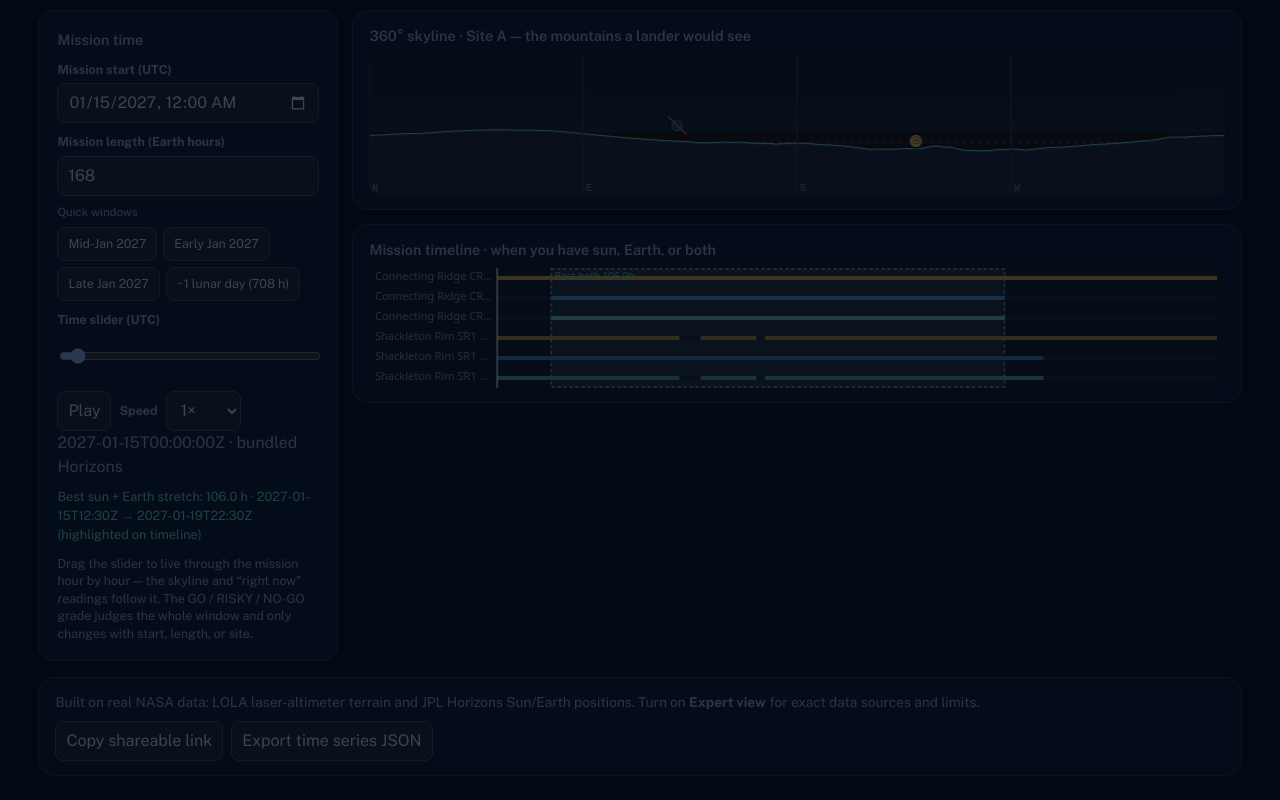
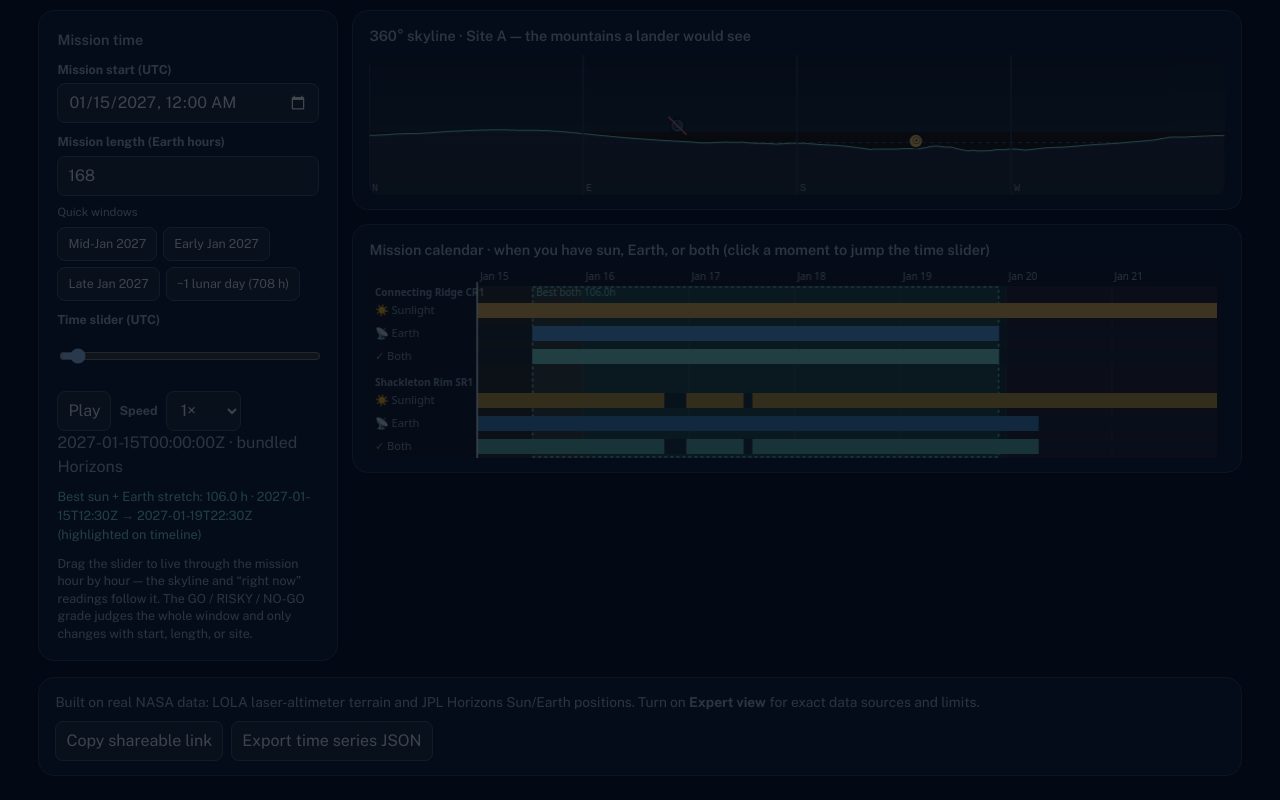
Before and after one commit to kyriosroboticsdev/Nocoast-NasaSpaceHacks, a website built with Vite: page index.html in a window 1280 px wide. Shown: the part 2005-2805 px from the top of the page. Built offline with nearby package versions, Linux system fonts and the light colour scheme; files whose address does not match are found by name.

Commit message:
Timeline: mission-week calendar with click-to-scrub
Per NEXT_LEVEL_PLAN.md Phase 3: replaces the Gantt-style labeled bars with
day columns (one per Earth day), green/amber/red shading from that day's
sun+Earth coverage, and icon-labeled rows (☀️ sunlight, 📡 Earth contact, ✓
both). Clicking or hovering the timeline now jumps/previews the time slider
directly, via t0/t1/track geometry the renderer stores on the canvas
dataset for the app shell to read.

Verified: tsc --noEmit clean, npm run build clean.

Co-Authored-By: Claude Sonnet 5 <noreply@anthropic.com>

```diff
--- a/index.html
+++ b/index.html
@@ -292,8 +292,8 @@
             <canvas id="skyline" width="800" height="140" aria-label="Horizon skyline with Sun and Earth"></canvas>
           </div>
           <div class="viz-block" data-tour="timeline">
-            <h3>Mission timeline · when you have sun, Earth, or both</h3>
-            <canvas id="timeline" width="800" height="120" aria-label="Sunlight and Earth contact timeline"></canvas>
+            <h3>Mission calendar · when you have sun, Earth, or both <span class="viz-hint">(click a moment to jump the time slider)</span></h3>
+            <canvas id="timeline" width="800" height="190" role="img" aria-label="Sunlight and Earth contact calendar"></canvas>
           </div>
         </div>
       </section>
--- a/src/app.ts
+++ b/src/app.ts
@@ -1201,6 +1201,29 @@ function wireUi() {
     URL.revokeObjectURL(a.href);
     el('share-status').textContent = 'Exported time-series JSON.';
   };
+  // Calendar timeline: click (or drag-hover) to jump the time slider.
+  const timelineCanvas = el<HTMLCanvasElement>('timeline');
+  const timelineTimeAt = (ev: MouseEvent): string | null => {
+    const d = timelineCanvas.dataset;
+    const t0 = Number(d.t0);
+    const t1 = Number(d.t1);
+    const trackX = Number(d.trackX);
+    const trackW = Number(d.trackW);
+    if (!Number.isFinite(t0) || !Number.isFinite(trackW) || trackW <= 0) return null;
+    const rect = timelineCanvas.getBoundingClientRect();
+    const f = (ev.clientX - rect.left - trackX) / trackW;
+    if (f < 0 || f > 1) return null;
+    return new Date(t0 + f * (t1 - t0)).toISOString();
+  };
+  timelineCanvas.addEventListener('click', ev => {
+    const t = timelineTimeAt(ev);
+    if (t) setScrubUtc(t);
+  });
+  timelineCanvas.addEventListener('mousemove', ev => {
+    const t = timelineTimeAt(ev);
+    timelineCanvas.title = t ? `Click to jump the time slider to ${t.slice(0, 16)}Z` : '';
+  });
+
   window.addEventListener('resize', () => {
     if (assessA) paintAssessment(getScenario());
   });
--- a/src/style.css
+++ b/src/style.css
@@ -192,7 +192,7 @@ canvas:not(#skyline):not(#timeline) {
   border-radius: 10px;
   background: #0b1420;
 }
-#timeline { height: 120px; }
+#timeline { height: 190px; cursor: crosshair; }
 
 .decision-cluster { grid-template-columns: 1fr; }
 .decision-panel {
--- a/src/viz/timeline.ts
+++ b/src/viz/timeline.ts
@@ -6,7 +6,32 @@ export type TimelineHighlight = {
   window: TimeWindow | null;
 };
 
-/** Gantt-style sunlight / Earth LOS timeline with best-window highlighter. */
+const DAY_MS = 86_400_000;
+const MONTHS = ['Jan', 'Feb', 'Mar', 'Apr', 'May', 'Jun', 'Jul', 'Aug', 'Sep', 'Oct', 'Nov', 'Dec'];
+
+/** Fraction of [t0, t1] covered by the given windows (clipped). */
+function coverage(windows: TimeWindow[], t0: number, t1: number): number {
+  let covered = 0;
+  for (const win of windows) {
+    const a = Math.max(t0, Date.parse(win.startUtc));
+    const b = Math.min(t1, Date.parse(win.endUtc));
+    if (b > a) covered += b - a;
+  }
+  return covered / Math.max(1, t1 - t0);
+}
+
+function dayShade(bothFrac: number): string {
+  if (bothFrac >= 0.5) return 'rgba(61, 207, 142, 0.14)';   // green — healthy day
+  if (bothFrac >= 0.15) return 'rgba(230, 184, 77, 0.12)';  // amber — thin margins
+  return 'rgba(224, 112, 112, 0.10)';                       // red — dead day
+}
+
+/**
+ * Mission-week calendar: one column per Earth day (UTC) with green/amber/red
+ * shading from the sun+Earth coverage of that day, and icon-labeled rows for
+ * sunlight / Earth contact / both-at-once. Click-to-scrub is wired by the app
+ * shell via the t0/t1/trackX/trackW values stored on the canvas dataset.
+ */
 export function renderTimeline(
   canvas: HTMLCanvasElement,
   assessment: MissionAssessment,
@@ -16,7 +41,7 @@ export function renderTimeline(
 ) {
   const dpr = Math.min(devicePixelRatio || 1, 2);
   const cssW = canvas.clientWidth || 600;
-  const cssH = canvas.clientHeight || (secondary ? 120 : 96);
+  const cssH = canvas.clientHeight || (secondary ? 190 : 150);
   canvas.width = Math.floor(cssW * dpr);
   canvas.height = Math.floor(cssH * dpr);
   const ctx = canvas.getContext('2d');
@@ -28,64 +53,105 @@ export function renderTimeline(
   ctx.fillStyle = '#101b28';
   ctx.fillRect(0, 0, w, h);
 
-  const rows = secondary
-    ? [
-        { label: `${assessment.siteLabel} sun`, windows: assessment.sunlightWindows, color: '#e6b84d' },
-        { label: `${assessment.siteLabel} Earth`, windows: assessment.earthWindows, color: '#5aa8e6' },
-        { label: `${assessment.siteLabel} both`, windows: assessment.simultaneousWindows, color: '#7de4d4' },
-        { label: `${secondary.siteLabel} sun`, windows: secondary.sunlightWindows, color: '#c49a3c' },
-        { label: `${secondary.siteLabel} Earth`, windows: secondary.earthWindows, color: '#3f87c4' },
-        { label: `${secondary.siteLabel} both`, windows: secondary.simultaneousWindows, color: '#5bb8aa' },
-      ]
-    : [
-        { label: 'Sunlight', windows: assessment.sunlightWindows, color: '#e6b84d' },
-        { label: 'Earth contact', windows: assessment.earthWindows, color: '#5aa8e6' },
-        { label: 'Both at once', windows: assessment.simultaneousWindows, color: '#7de4d4' },
+  type Row = { icon: string; label: string; windows: TimeWindow[]; color: string };
+  const siteRows = (a: MissionAssessment, dim = false): Row[] => [
+    { icon: '☀️', label: 'Sunlight', windows: a.sunlightWindows, color: dim ? '#c49a3c' : '#e6b84d' },
+    { icon: '📡', label: 'Earth', windows: a.earthWindows, color: dim ? '#3f87c4' : '#5aa8e6' },
+    { icon: '✓', label: 'Both', windows: a.simultaneousWindows, color: dim ? '#5bb8aa' : '#7de4d4' },
   ];
+  const blocks: Array<{ title: string; rows: Row[]; a: MissionAssessment }> = [
+    { title: assessment.siteLabel, rows: siteRows(assessment), a: assessment },
+  ];
+  if (secondary) blocks.push({ title: secondary.siteLabel, rows: siteRows(secondary, true), a: secondary });
 
   const t0 = Date.parse(assessment.samples[0]?.utc ?? scrubUtc);
   const t1 = Date.parse(assessment.samples[assessment.samples.length - 1]?.utc ?? scrubUtc);
   const span = Math.max(1, t1 - t0);
-  const labelW = secondary ? 128 : 100;
+  const labelW = 108;
   const trackX = labelW;
   const trackW = w - labelW - 8;
-  const rowH = h / rows.length;
-  const maxLabel = secondary ? 20 : 16;
+  const headerH = 18;
+  const blockGap = 8;
+  const blockH = (h - headerH - blockGap * (blocks.length - 1)) / blocks.length;
+  const titleH = blocks.length > 1 ? 13 : 0;
+  const rowH = (blockH - titleH) / 3;
 
+  // Expose geometry for click-to-scrub / hover readout in the app shell.
+  canvas.dataset.t0 = String(t0);
+  canvas.dataset.t1 = String(t1);
+  canvas.dataset.trackX = String(trackX);
+  canvas.dataset.trackW = String(trackW);
+
+  // Day columns: shading (site A health) + grid + date labels.
+  const firstDay = Math.floor(t0 / DAY_MS) * DAY_MS;
+  const days: number[] = [];
+  for (let d = firstDay; d < t1; d += DAY_MS) days.push(d);
+  const labelEvery = Math.max(1, Math.ceil(days.length / 10));
+  ctx.font = '10px system-ui, sans-serif';
+  days.forEach((dayStart, i) => {
+    const a = Math.max(t0, dayStart);
+    const b = Math.min(t1, dayStart + DAY_MS);
+    const x0 = trackX + ((a - t0) / span) * trackW;
+    const x1 = trackX + ((b - t0) / span) * trackW;
+    const bothFrac = coverage(assessment.simultaneousWindows, a, b);
+    ctx.fillStyle = dayShade(bothFrac);
+    ctx.fillRect(x0, headerH, x1 - x0, h - headerH);
+    ctx.strokeStyle = 'rgba(164, 182, 204, 0.18)';
+    ctx.beginPath();
+    ctx.moveTo(x0 + 0.5, headerH);
+    ctx.lineTo(x0 + 0.5, h);
+    ctx.stroke();
+    if (i % labelEvery === 0 && x1 - x0 > 26) {
+      const date = new Date(dayStart);
+      ctx.fillStyle = '#a4b6cc';
+      ctx.fillText(`${MONTHS[date.getUTCMonth()]} ${date.getUTCDate()}`, x0 + 3, 12);
+    }
+  });
+
+  // Best-window highlight behind the bars.
   const best = highlight ?? findBestWindow(assessment);
   if (best.window) {
     const x0 = trackX + ((Date.parse(best.window.startUtc) - t0) / span) * trackW;
     const x1 = trackX + ((Date.parse(best.window.endUtc) - t0) / span) * trackW;
-    ctx.fillStyle = 'rgba(125, 228, 212, 0.14)';
-    ctx.fillRect(x0, 0, Math.max(3, x1 - x0), h);
+    ctx.fillStyle = 'rgba(125, 228, 212, 0.12)';
+    ctx.fillRect(x0, headerH, Math.max(3, x1 - x0), h - headerH);
     ctx.strokeStyle = 'rgba(125, 228, 212, 0.85)';
     ctx.lineWidth = 1.5;
     ctx.setLineDash([3, 3]);
-    ctx.strokeRect(x0 + 0.5, 1, Math.max(3, x1 - x0) - 1, h - 2);
+    ctx.strokeRect(x0 + 0.5, headerH + 1, Math.max(3, x1 - x0) - 1, h - headerH - 2);
     ctx.setLineDash([]);
   }
 
-  rows.forEach((row, i) => {
-    const y = i * rowH;
+  blocks.forEach((block, bi) => {
+    const yBlock = headerH + bi * (blockH + blockGap);
+    if (titleH) {
+      ctx.fillStyle = '#8aa0b8';
+      ctx.font = '600 10px system-ui, sans-serif';
+      const title = block.title.length > 24 ? `${block.title.slice(0, 23)}…` : block.title;
+      ctx.fillText(title, 6, yBlock + 10);
+    }
+    block.rows.forEach((row, ri) => {
+      const y = yBlock + titleH + ri * rowH;
       ctx.fillStyle = '#8aa0b8';
       ctx.font = '11px system-ui, sans-serif';
-    const label = row.label.length > maxLabel ? `${row.label.slice(0, maxLabel - 1)}…` : row.label;
-    ctx.fillText(label, 6, y + rowH * 0.62);
-    ctx.fillStyle = '#18293b';
-    ctx.fillRect(trackX, y + 8, trackW, rowH - 16);
+      ctx.fillText(`${row.icon} ${row.label}`, 6, y + rowH * 0.66);
+      ctx.fillStyle = 'rgba(24, 41, 59, 0.75)';
+      ctx.fillRect(trackX, y + 4, trackW, rowH - 8);
       for (const win of row.windows) {
         const x0 = trackX + ((Date.parse(win.startUtc) - t0) / span) * trackW;
         const x1 = trackX + ((Date.parse(win.endUtc) - t0) / span) * trackW;
         ctx.fillStyle = row.color;
-      ctx.fillRect(x0, y + 8, Math.max(2, x1 - x0), rowH - 16);
+        ctx.fillRect(x0, y + 4, Math.max(2, x1 - x0), rowH - 8);
       }
     });
+  });
 
+  // Scrub cursor on top.
   const scrubX = trackX + ((Date.parse(scrubUtc) - t0) / span) * trackW;
   ctx.strokeStyle = '#edf4ff';
   ctx.lineWidth = 1.5;
   ctx.beginPath();
-  ctx.moveTo(scrubX, 0);
+  ctx.moveTo(scrubX, headerH - 4);
   ctx.lineTo(scrubX, h);
   ctx.stroke();
 
@@ -98,7 +164,7 @@ export function renderTimeline(
       best.kind === 'earth' ? 'Best Earth' : '';
     if (kindLabel) {
       const x0 = trackX + ((Date.parse(best.window.startUtc) - t0) / span) * trackW;
-      ctx.fillText(`${kindLabel} ${best.window.hours.toFixed(1)}h`, Math.min(x0 + 4, w - 72), 12);
+      ctx.fillText(`${kindLabel} ${best.window.hours.toFixed(1)}h`, Math.min(x0 + 4, w - 84), headerH + 10);
     }
   }
 }
```
Lines whose indentation alone changed are shown as unchanged.
